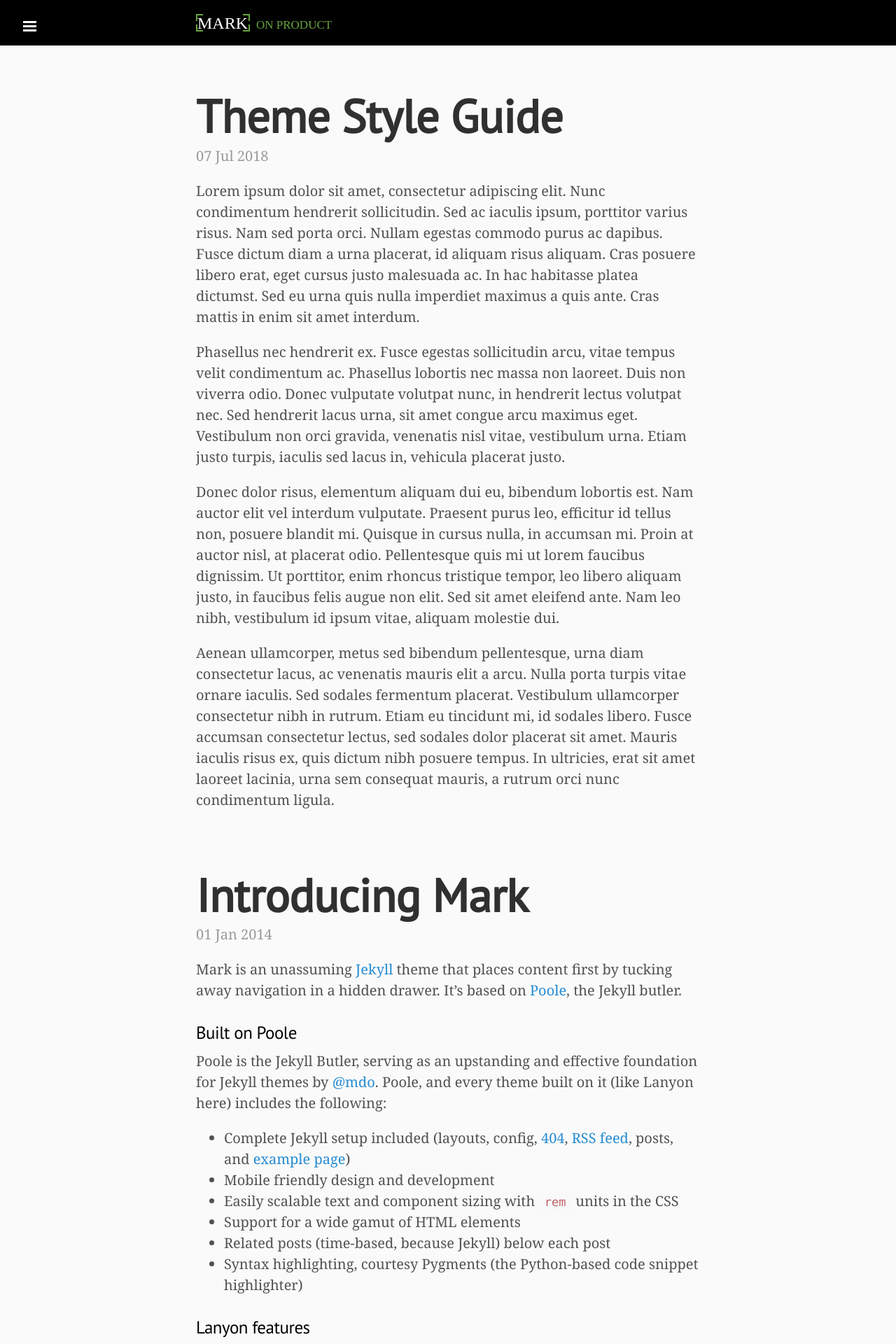
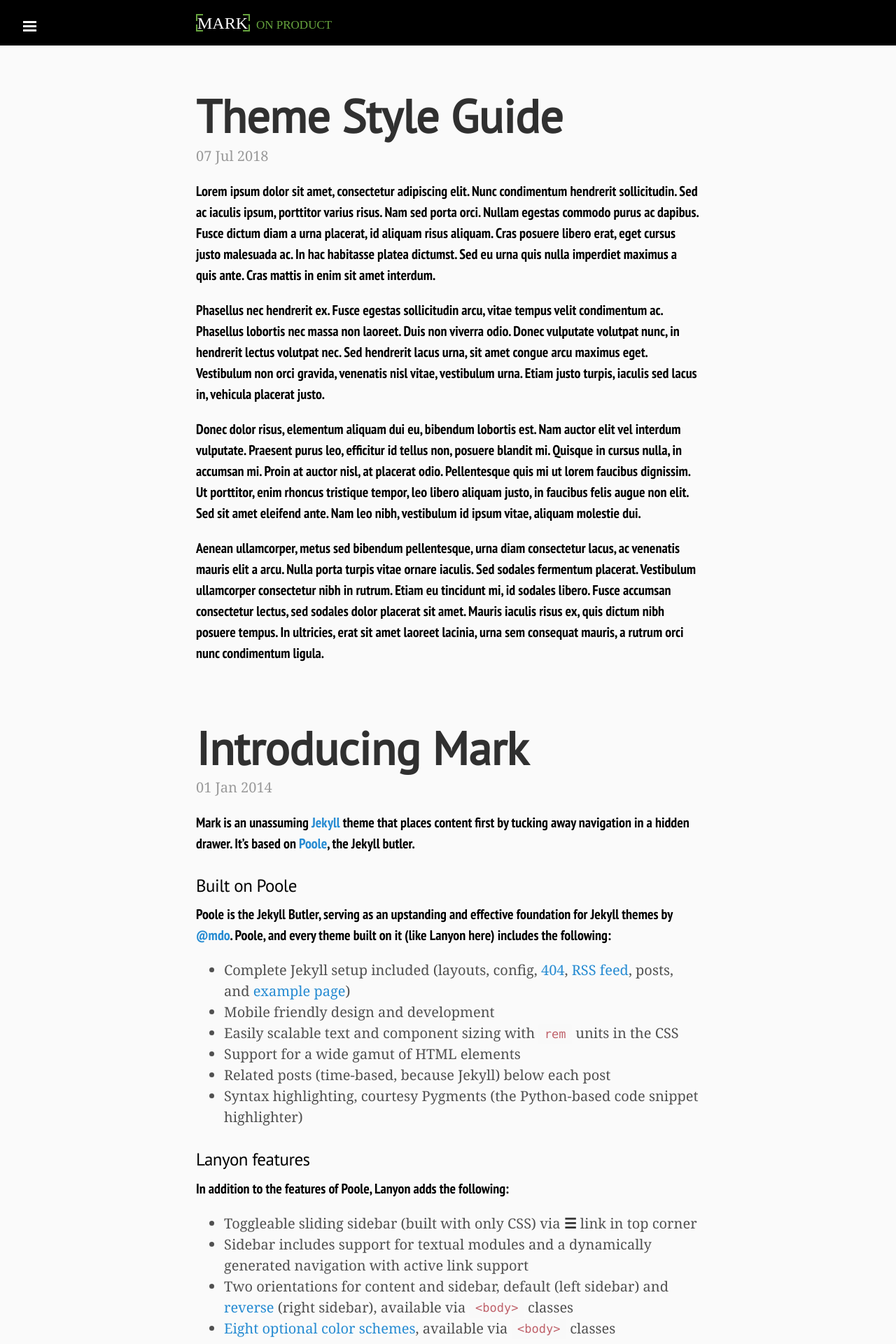
Before and after one commit to markthelefty/markthelefty.github.io, a Jekyll site: the page built from index.html, in a window 1280 px wide. Shown: the top 1920 px of the page at 70% size. Built offline with Jekyll 4.4.1, drawn with Linux system fonts in a browser that asks for light colours; some web fonts are replaced; Markdown is read by kramdown in place of the engine named in the settings; the list of posts is cut into pages by our own code.

```diff
--- a/public/css/custom.css
+++ b/public/css/custom.css
@@ -50,3 +50,8 @@
     color: #000;
     font-weight:700;
  }
+
+ .post p {
+    font-family: 'PT Sans Narrow', Helvetica, Arial, sans-serif;
+    color: #000;
+ }
```
